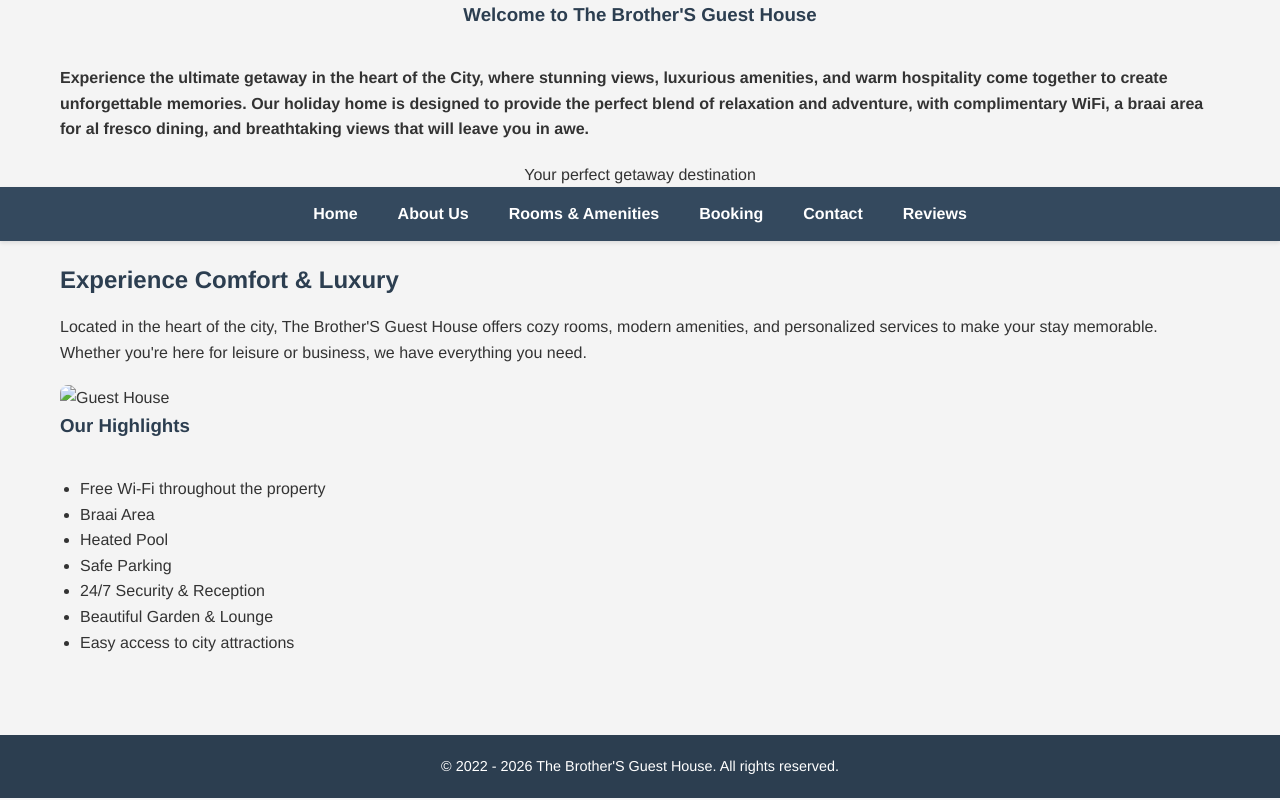
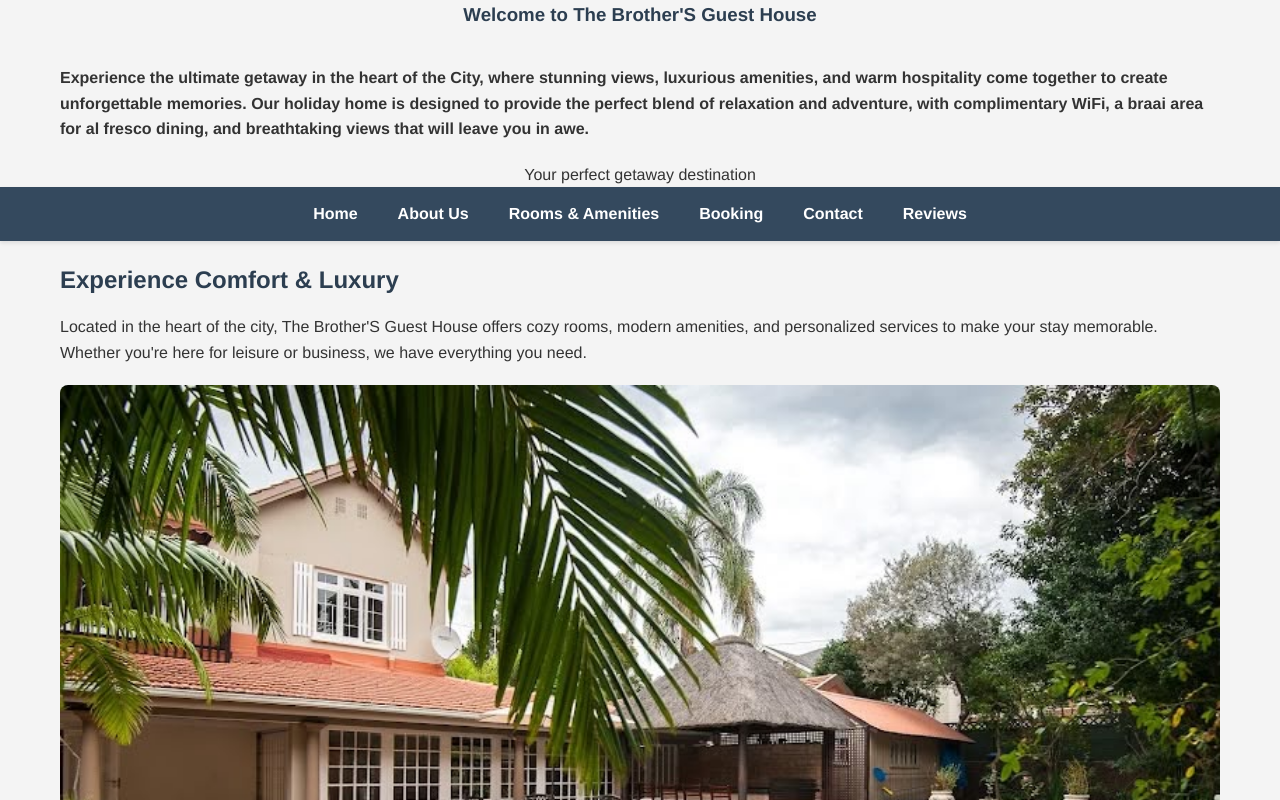
Before and after one commit to FiveStar22/websited, a plain HTML site: page index.html in a window 1280 px wide. Shown: the top 800 px of the page. Drawn offline with Linux system fonts and the light colour scheme.

Commit message:
Replace image source with new image

```diff
--- a/index.html
+++ b/index.html
@@ -30,7 +30,7 @@
 <section class="container">
 <h2>Experience Comfort & Luxury</h2>
 <p>Located in the heart of the city, The Brother'S Guest House offers cozy rooms, modern amenities, and personalized services to make your stay memorable. Whether you're here for leisure or business, we have everything you need.</p>
-<img src="IMG_3258.jpeg" alt="Guest House" style="width:100%; border-radius:8px; margin-top:20px;">
+<img src="image2.jpeg" alt="Guest House" style="width:100%; border-radius:8px; margin-top:20px;">
 
 <h3>Our Highlights</h3>
 <section class="container">
```
